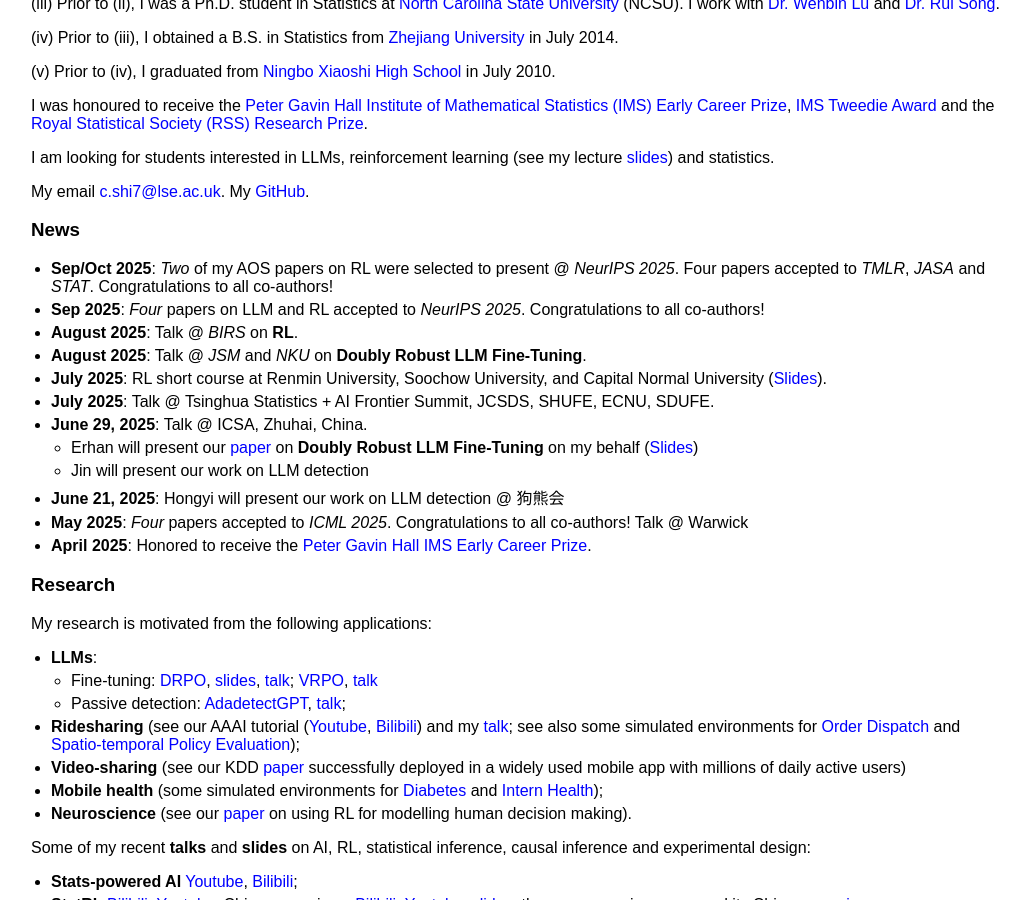
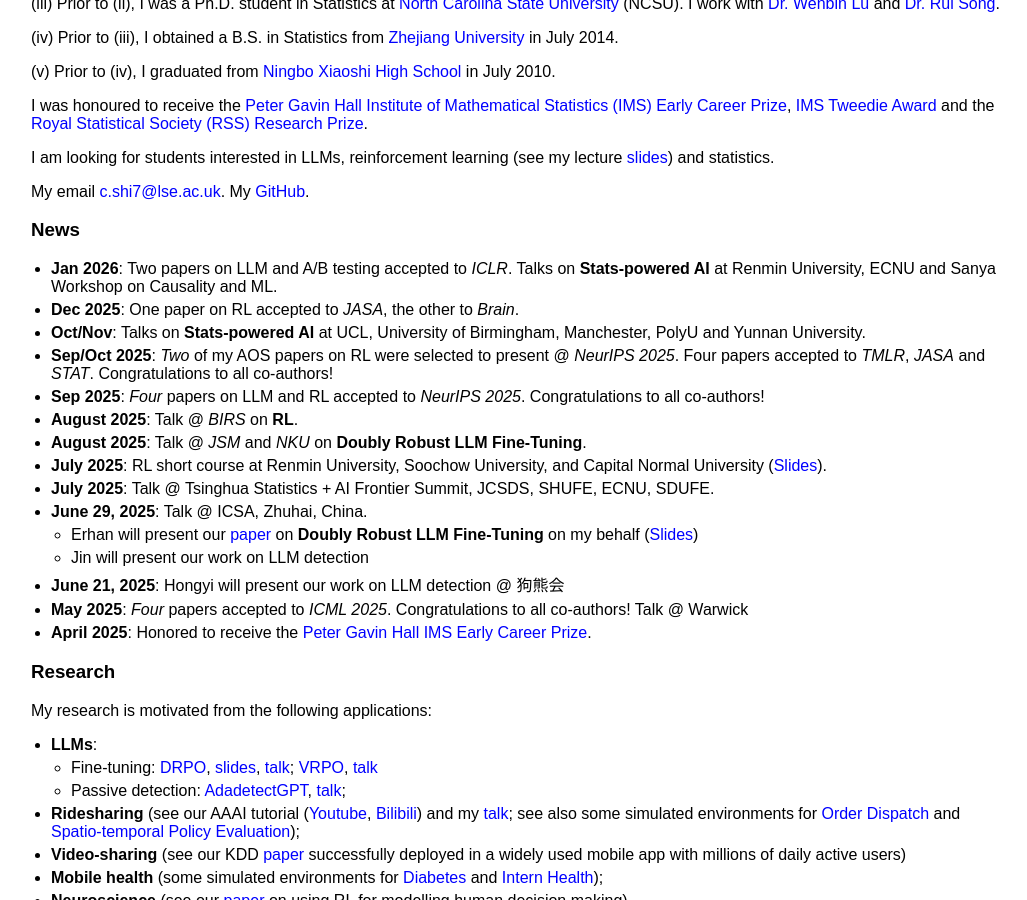
Before and after one commit to callmespring/callmespring.github.io, a Jekyll site: the page built from index.md, in a window 1280 px wide and 900 px high, scrolled down 981 px. Shown: the whole window, without its empty margins (109-1136 px from the left). Built offline with Jekyll 4.4.1, drawn with Linux system fonts in a browser that asks for light colours.

Commit message:
Update index.md

```diff
--- a/index.md
+++ b/index.md
@@ -27,6 +27,9 @@
 My email <c.shi7@lse.ac.uk>. My [GitHub](https://github.com/callmespring).
 
 ### News
+- **Jan 2026**: Two papers on LLM and A/B testing accepted to *ICLR*. Talks on **Stats-powered AI** at Renmin University, ECNU and Sanya Workshop on Causality and ML.
+- **Dec 2025**: One paper on RL accepted to *JASA*, the other to *Brain*.
+- **Oct/Nov**: Talks on **Stats-powered AI** at UCL, University of Birmingham, Manchester, PolyU and Yunnan University.
 - **Sep/Oct 2025**: *Two* of my AOS papers on RL were selected to present @ *NeurIPS 2025*. Four papers accepted to *TMLR*, *JASA* and *STAT*. Congratulations to all co-authors!
 - **Sep 2025**: *Four* papers on LLM and RL accepted to *NeurIPS 2025*. Congratulations to all co-authors!
 - **August 2025**: Talk @ *BIRS* on **RL**.
```
